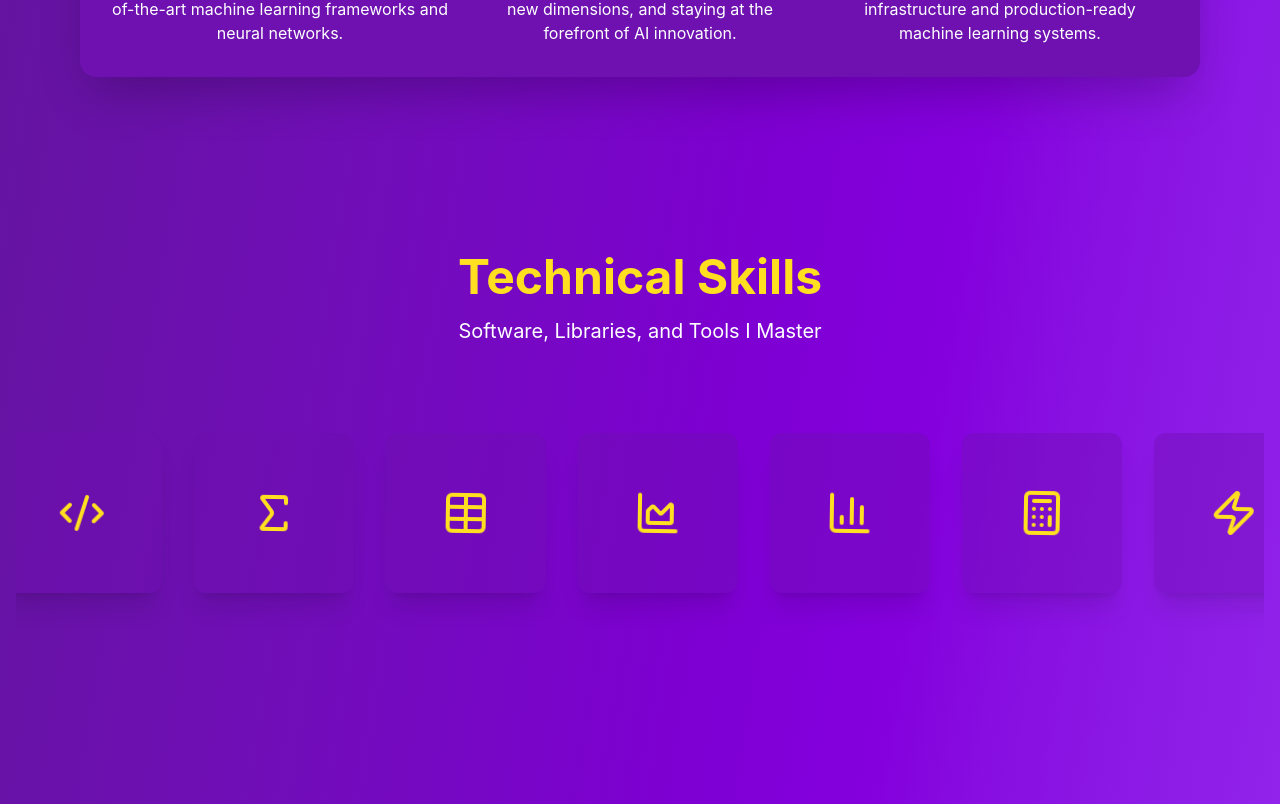
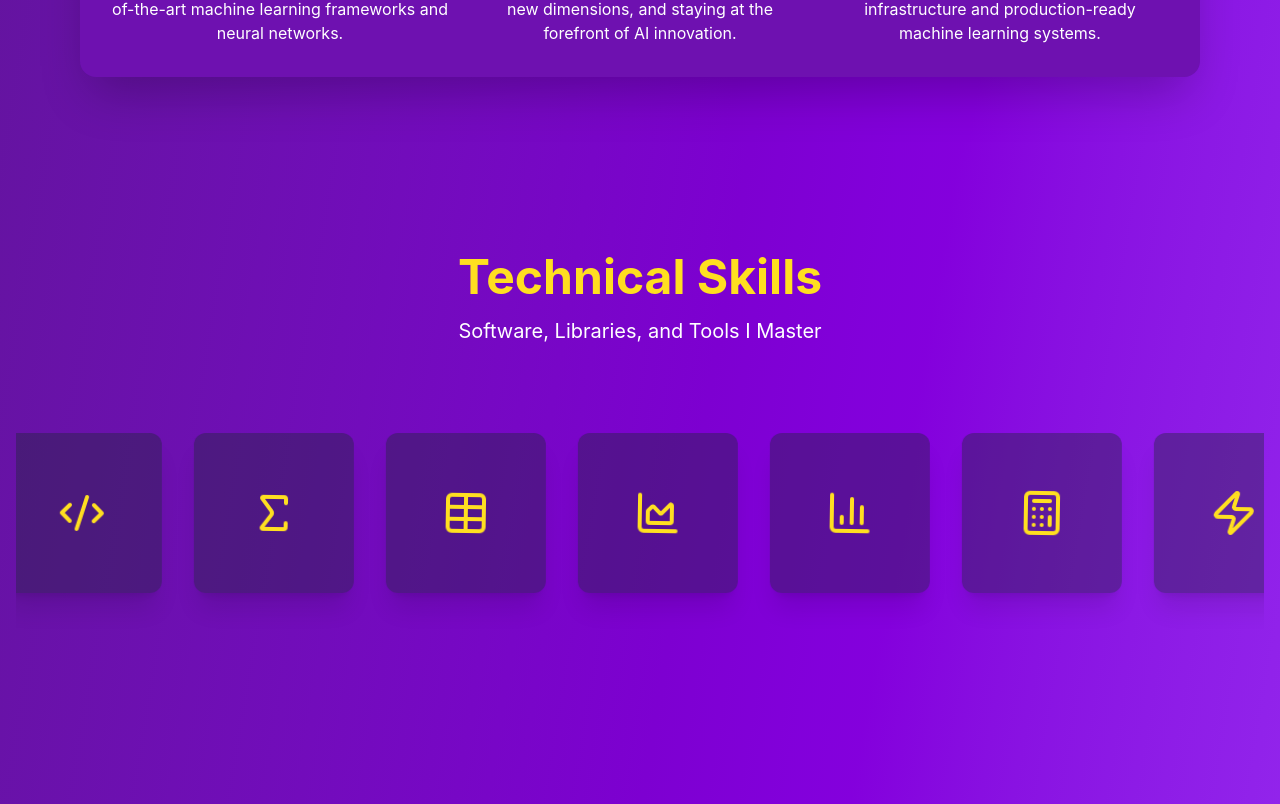
Before and after one commit to aniket-professional2025/My_AI_Portfolio, a Next.js app: page / in a window 1280 px wide. Shown: the part 2136-2940 px from the top of the page. Built offline with nearby package versions, Linux system fonts and the light colour scheme.

Commit message:
Changed bg color and space

```diff
--- a/src/app/page.js
+++ b/src/app/page.js
@@ -1,166 +1,3 @@
-// // Main Portfolio Component: New Code
-
-// "use client";
-// import React, { useState, useEffect, useRef } from 'react';
-// import lottie from 'lottie-web';
-
-// // Import the new Navbar
-// import Navbar from '@/components/Navbar';
-
-// // Import page sections
-// import Home from '@/components/Home';
-// import About from '@/components/About';
-// import Projects from '@/components/Projects';
-// import Education from '@/components/Education';
-// import Internship from '@/components/Internship';
-// import Certificates from '@/components/Certificates';
-// import Contact from '@/components/Contact';
-
-// export default function Portfolio() {
-//   const [showWelcome, setShowWelcome] = useState(true);
-//   const [activeSection, setActiveSection] = useState('home');
-//   const [mobileMenuOpen, setMobileMenuOpen] = useState(false);
-//   const lottieContainer = useRef(null);
-
-//   useEffect(() => {
-//     // Load Lottie animation
-//     if (showWelcome && lottieContainer.current) {
-//       const animation = lottie.loadAnimation({
-//         container: lottieContainer.current,
-//         renderer: 'svg',
-//         loop: true,
-//         autoplay: true,
-//         path: '/animations/THNOkGgv3C.json'
-//       });
-
-//       return () => animation.destroy();
-//     }
-//   }, [showWelcome]);
-
-//   useEffect(() => {
-//     const timer = setTimeout(() => setShowWelcome(false), 5000);
-//     return () => clearTimeout(timer);
-//   }, []);
-
-//   useEffect(() => {
-//     const observerOptions = {
-//       root: null,
-//       rootMargin: '-50% 0px -50% 0px',
-//       threshold: 0
-//     };
-
-//     const observerCallback = (entries) => {
-//       entries.forEach(entry => {
-//         if (entry.isIntersecting) {
-//           setActiveSection(entry.target.id);
-//         }
-//       });
-//     };
-
-//     const observer = new IntersectionObserver(observerCallback, observerOptions);
-
-//     const sections = document.querySelectorAll('section[id]');
-//     sections.forEach(section => observer.observe(section));
-
-//     return () => observer.disconnect();
-//   }, [showWelcome]);
-
-//   const handleNavClick = (sectionId) => {
-//     // setMobileMenuOpen(false);
-//     const element = document.getElementById(sectionId);
-//     if (element) {
-//       element.scrollIntoView({ behavior: 'smooth', block: 'start' });
-//     }
-//   };
-
-//   return (
-//     <div className="bg-linear-to-br from-purple-900 via-purple-700 to-purple-500">
-//       {showWelcome && (
-//         <div className="fixed inset-0 z-50 flex items-center justify-center bg-linear-to-br from-purple-900 via-purple-700 to-purple-500">
-//           <style>{`
-//             @keyframes wave {
-//               0%, 100% {
-//                 transform: translateY(0);
-//               }
-//               50% {
-//                 transform: translateY(-15px);
-//               }
-//             }
-
-//             .dot-wave {
-//               animation: wave 1.2s ease-in-out infinite;
-//             }
-//           `}</style>
-
-//           <div className="text-center space-y-8">
-//             {/* Lottie Animation */}
-//             <div
-//               ref={lottieContainer}
-//               className="w-48 h-48 md:w-64 md:h-64 mx-auto"
-//             ></div>
-
-//             {/* Welcome Text */}
-//             <h1 className="text-6xl md:text-8xl font-bold text-yellow-300 animate-pulse">Welcome</h1>
-//             <p className="text-2xl md:text-4xl text-white font-light">To Anexus</p>
-
-//             {/* Animated Dots */}
-//             <div className="flex justify-center items-center space-x-3 pt-6">
-//               {[0, 1, 2, 3, 4, 5].map((index) => (
-//                 <div
-//                   key={index}
-//                   className="w-3 h-3 md:w-4 md:h-4 bg-yellow-300 rounded-full dot-wave"
-//                   style={{
-//                     animationDelay: `${index * 0.15}s`
-//                   }}
-//                 ></div>
-//               ))}
-//             </div>
-//           </div>
-//         </div>
-//       )}
-
-//       {!showWelcome && (
-//         <>
-//           <Navbar
-//             activeSection={activeSection}
-//             handleNavClick={handleNavClick}
-//             mobileMenuOpen={mobileMenuOpen}
-//             setMobileMenuOpen={setMobileMenuOpen}
-//           />
-
-//           <section id="home" className="min-h-screen">
-//             <Home handleNavClick={handleNavClick} />
-//           </section>
-
-//           <section id="about" className="min-h-screen pt-20">
-//             <About />
-//           </section>
-
-//           <section id="projects" className="min-h-screen pt-20">
-//             <Projects />
-//           </section>
-
-//           <section id="education" className="min-h-screen pt-20">
-//             <Education />
-//           </section>
-
-//           <section id="internship" className="min-h-screen pt-20">
-//             <Internship />
-//           </section>
-
-//           <section id="certificates" className="min-h-screen pt-20">
-//             <Certificates />
-//           </section>
-
-//           <section id="contact" className="min-h-screen pt-20">
-//             <Contact />
-//           </section>
-//         </>
-//       )}
-//     </div>
-//   );
-// }
-
 // Main Portfolio Component: New Code
 
 "use client";
@@ -301,7 +138,7 @@ export default function Portfolio() {
           </section>
 
           {/* ----- SKILLS SECTION ADDED HERE ----- */}
-          <section id="skills" className="min-h-screen pt-20">
+          <section id="skills" className="h-[70vh] pt-20">
             <Skills />
           </section>
           {/* ------------------------------------- */}
--- a/src/components/About.jsx
+++ b/src/components/About.jsx
@@ -14,7 +14,7 @@ export default function About() {
       <div className="flex flex-col items-center mb-16">
         <div className="relative mb-6 group">
           {/* Animated Ring */}
-          <div className="absolute inset-0 rounded-full bg-gradient-to-r from-yellow-300 via-purple-400 to-yellow-300 animate-spin-slow opacity-75 blur-md group-hover:opacity-100 transition-opacity duration-300"></div>
+          <div className="absolute inset-0 rounded-full bg-linear-to-r from-yellow-300 via-purple-400 to-yellow-300 animate-spin-slow opacity-75 blur-md group-hover:opacity-100 transition-opacity duration-300"></div>
 
           {/* Profile Picture Container */}
           <div className="relative w-48 h-48 rounded-full overflow-hidden border-4 border-yellow-300 shadow-2xl transform group-hover:scale-105 transition-transform duration-300">
@@ -27,7 +27,7 @@ export default function About() {
         </div>
 
         {/* Name with Animation */}
-        <h3 className="text-4xl md:text-5xl font-bold text-transparent bg-clip-text bg-gradient-to-r from-yellow-300 via-yellow-200 to-yellow-300 mb-2 animate-gradient">
+        <h3 className="text-4xl md:text-5xl font-bold text-transparent bg-clip-text bg-linear-to-r from-yellow-300 via-yellow-200 to-yellow-300 mb-2 animate-gradient">
           Aniket Chakraborty
         </h3>
         <p className="text-xl text-yellow-300 font-semibold opacity-90">
--- a/src/components/Skills.jsx
+++ b/src/components/Skills.jsx
@@ -57,7 +57,7 @@ export default function Skills() {
           {MARQUEE_SKILLS.map((skill, index) => (
             <div
               key={index}
-              className="shrink-0 w-32 h-32 md:w-40 md:h-40 mx-4 flex flex-col items-center justify-center p-4 bg-purple-800/40 rounded-xl shadow-xl transition-all duration-300 relative cursor-pointer group hover:bg-purple-700/60"
+              className="shrink-0 w-32 h-32 md:w-40 md:h-40 mx-4 flex flex-col items-center justify-center p-4 bg-gray-800/40 rounded-xl shadow-xl transition-all duration-300 relative cursor-pointer group hover:bg-purple-700/60"
               onMouseEnter={() => setHoveredSkill(skill.name)}
               onMouseLeave={() => setHoveredSkill(null)}
             >
```
